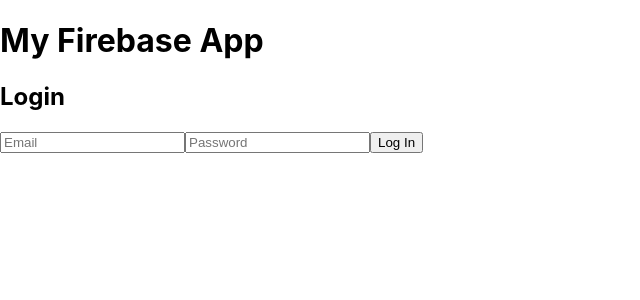
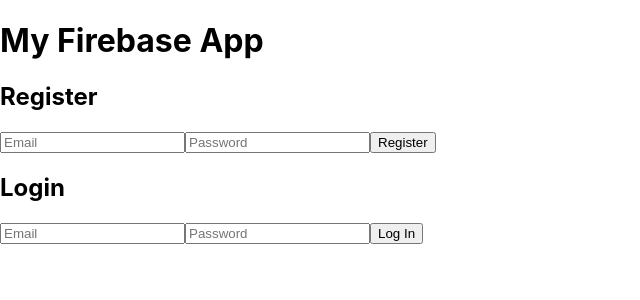
Before and after one commit to biancabelea/PawsPlan, a React (Create React App) app in the folder paws-plan/: page / in a window 1280 px wide. Shown: the top 300 px of the page, without its empty margins (0-640 px from the left). Built offline with nearby package versions, Linux system fonts and the light colour scheme.

Commit message:
Register works

```diff
--- a/paws-plan/src/App.js
+++ b/paws-plan/src/App.js
@@ -1,10 +1,12 @@
 import React from 'react';
 import Login from './components/Login';
+import Register from "./components/Register";
 
 const App = () => {
     return (
         <div>
             <h1>My Firebase App</h1>
+            <Register/>
             <Login />
         </div>
     );
--- /dev/null
+++ b/paws-plan/src/components/Register.js
@@ -0,0 +1,43 @@
+import React, { useState } from 'react';
+import { auth } from '../firebaseConfig';
+
+const Register = () => {
+	const [email, setEmail] = useState('');
+	const [password, setPassword] = useState('');
+
+	const handleRegister = async (e) => {
+		e.preventDefault();
+
+		try {
+			await auth.createUserWithEmailAndPassword(email, password);
+			console.log('Registered successfully!');
+			setEmail('');
+			setPassword('');
+		} catch (error) {
+			console.error('Error registering:', error);
+		}
+	};
+
+	return (
+		<div>
+			<h2>Register</h2>
+			<form onSubmit={handleRegister}>
+				<input
+					type="email"
+					placeholder="Email"
+					value={email}
+					onChange={(e) => setEmail(e.target.value)}
+				/>
+				<input
+					type="password"
+					placeholder="Password"
+					value={password}
+					onChange={(e) => setPassword(e.target.value)}
+				/>
+				<button type="submit">Register</button>
+			</form>
+		</div>
+	);
+};
+
+export default Register;
```
